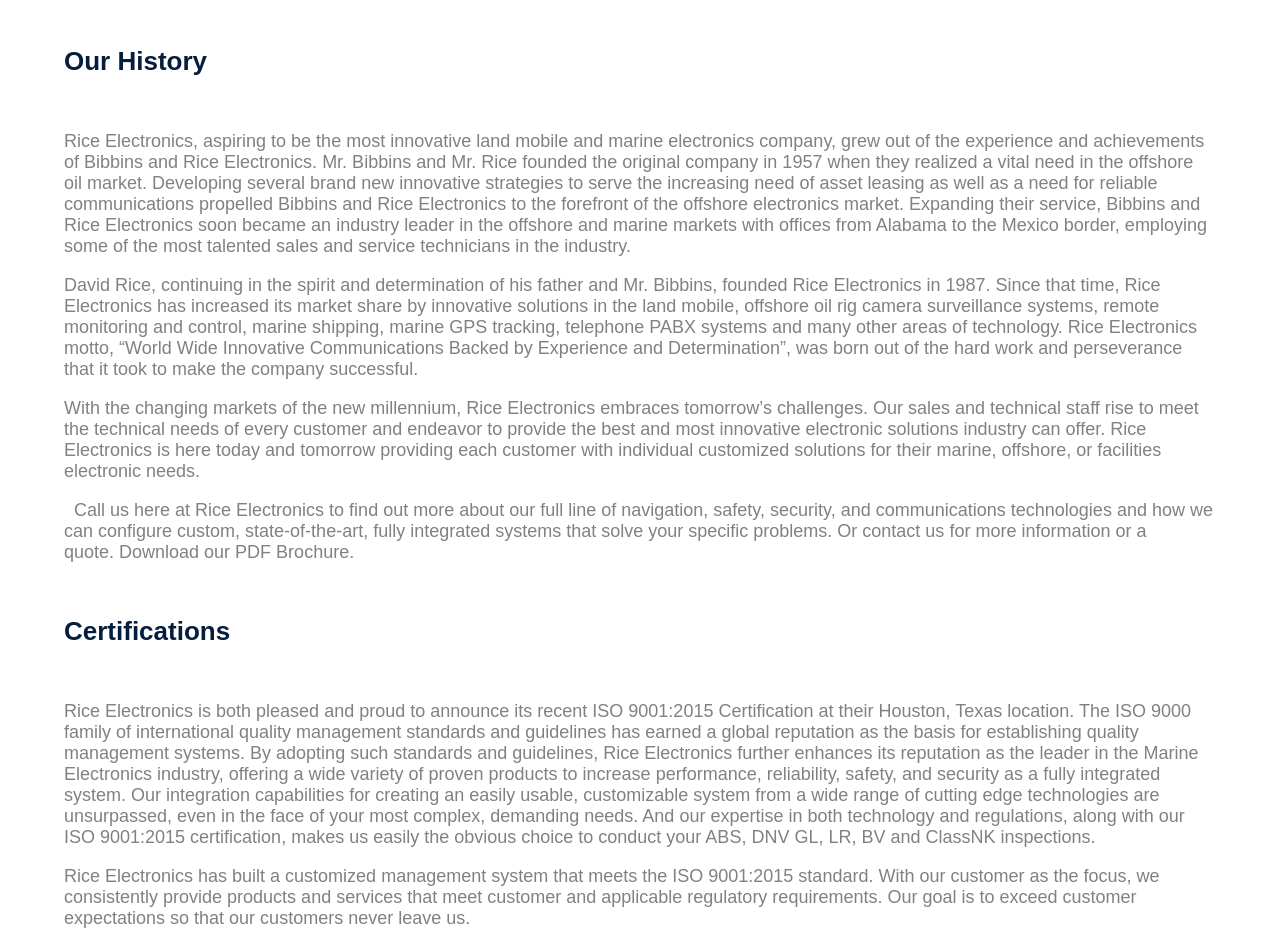
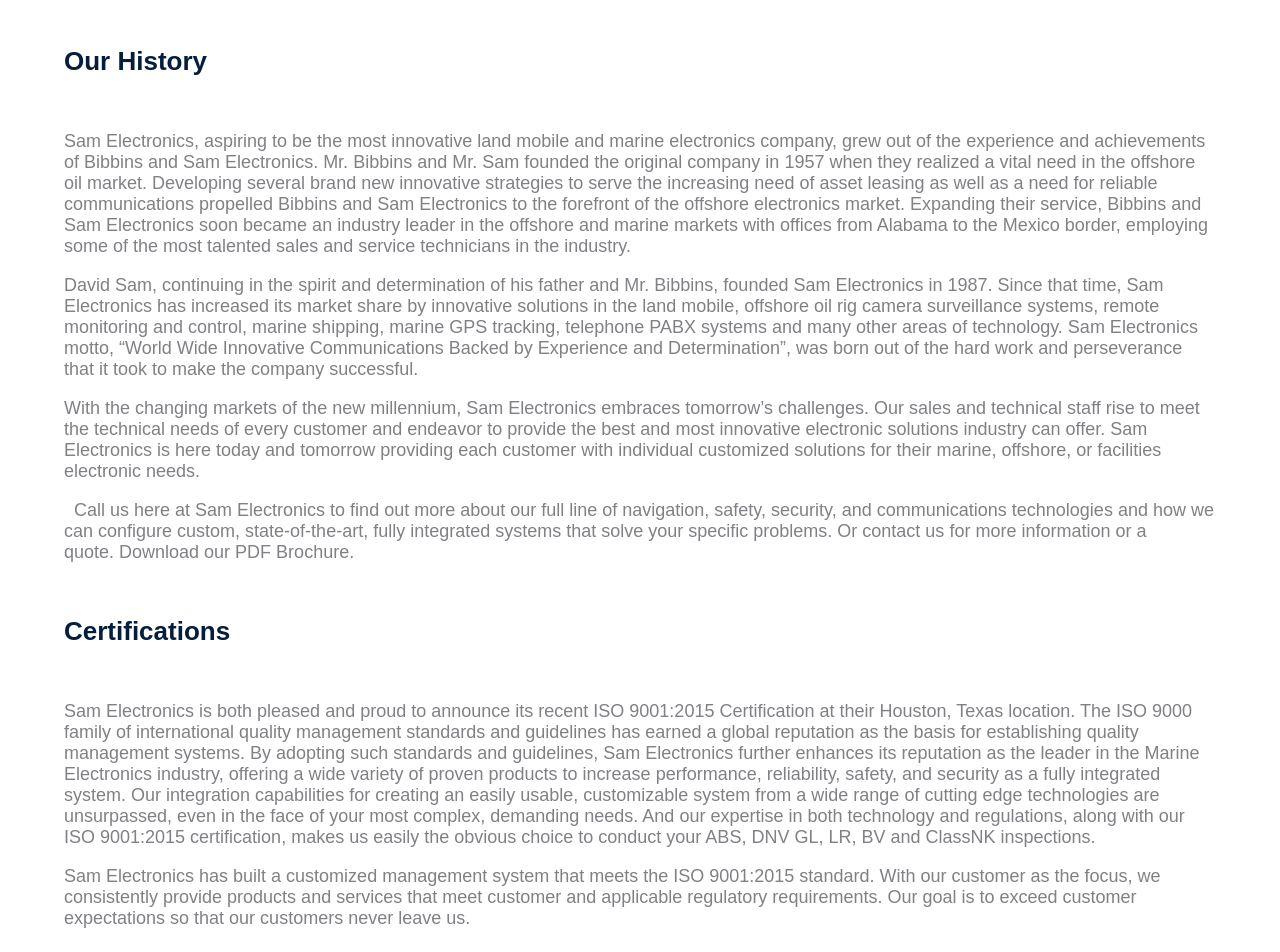
Before and after one commit to NAJIB-B/sam_electronics, a plain HTML site: page about.html in a window 1280 px wide. Shown: the part 260-1212 px from the top of the page. Drawn offline with Linux system fonts and the light colour scheme.

Commit message:
changed rice to sam in all pages

```diff
--- a/about.html
+++ b/about.html
@@ -28,37 +28,37 @@
 
 	<div class="body_text">
 
-		<p>Rice Electronics, aspiring to be the most innovative land mobile and marine electronics company, grew out of
+		<p>Sam Electronics, aspiring to be the most innovative land mobile and marine electronics company, grew out of
 			the
-			experience and achievements of Bibbins and Rice Electronics. Mr. Bibbins and Mr. Rice founded the original
+			experience and achievements of Bibbins and Sam Electronics. Mr. Bibbins and Mr. Sam founded the original
 			company in 1957 when they realized a vital need in the offshore oil market. Developing several brand new
 			innovative strategies to serve the increasing need of asset leasing as well as a need for reliable
-			communications propelled Bibbins and Rice Electronics to the forefront of the offshore electronics market.
-			Expanding their service, Bibbins and Rice Electronics soon became an industry leader in the offshore and
+			communications propelled Bibbins and Sam Electronics to the forefront of the offshore electronics market.
+			Expanding their service, Bibbins and Sam Electronics soon became an industry leader in the offshore and
 			marine
 			markets with offices from Alabama to the Mexico border, employing some of the most talented sales and
 			service
 			technicians in the industry.</p>
 
-		<p>David Rice, continuing in the spirit and determination of his father and Mr. Bibbins, founded Rice
+		<p>David Sam, continuing in the spirit and determination of his father and Mr. Bibbins, founded Sam
 			Electronics in
-			1987. Since that time, Rice Electronics has increased its market share by innovative solutions in the land
+			1987. Since that time, Sam Electronics has increased its market share by innovative solutions in the land
 			mobile, offshore oil rig camera surveillance systems, remote monitoring and control, marine shipping, marine
 			GPS
-			tracking, telephone PABX systems and many other areas of technology. Rice Electronics motto, “World Wide
+			tracking, telephone PABX systems and many other areas of technology. Sam Electronics motto, “World Wide
 			Innovative Communications Backed by Experience and Determination”, was born out of the hard work and
 			perseverance that it took to make the company successful.</p>
 
-		<p>With the changing markets of the new millennium, Rice Electronics embraces tomorrow’s challenges. Our sales
+		<p>With the changing markets of the new millennium, Sam Electronics embraces tomorrow’s challenges. Our sales
 			and
 			technical staff rise to meet the technical needs of every customer and endeavor to provide the best and most
-			innovative electronic solutions industry can offer. Rice Electronics is here today and tomorrow providing
+			innovative electronic solutions industry can offer. Sam Electronics is here today and tomorrow providing
 			each
 			customer with individual customized solutions for their marine, offshore, or facilities electronic needs.
 		</p>
 
 		<p>
-			Call us here at Rice Electronics to find out more about our full line of navigation, safety, security, and
+			Call us here at Sam Electronics to find out more about our full line of navigation, safety, security, and
 			communications technologies and how we can configure custom, state-of-the-art, fully integrated systems that
 			solve your specific problems. Or contact us for more information or a quote. Download our PDF Brochure.</p>
 	</div>
@@ -66,10 +66,10 @@
 	<h2 class="main_text">Certifications</h2>
 
 	<div class="body_text">
-		<p>Rice Electronics is both pleased and proud to announce its recent ISO 9001:2015 Certification at their
+		<p>Sam Electronics is both pleased and proud to announce its recent ISO 9001:2015 Certification at their
 			Houston, Texas location. The ISO 9000 family of international quality management standards and guidelines
 			has earned a global reputation as the basis for establishing quality management systems. By adopting such
-			standards and guidelines, Rice Electronics further enhances its reputation as the leader in the Marine
+			standards and guidelines, Sam Electronics further enhances its reputation as the leader in the Marine
 			Electronics industry, offering a wide variety of proven products to increase performance, reliability,
 			safety, and security as a fully integrated system. Our integration capabilities for creating an easily
 			usable, customizable system from a wide range of cutting edge technologies are unsurpassed, even in the face
@@ -78,7 +78,7 @@
 			ClassNK inspections.</p>
 
 		<p>
-			Rice Electronics has built a customized management system that meets the ISO 9001:2015 standard. With our
+			Sam Electronics has built a customized management system that meets the ISO 9001:2015 standard. With our
 			customer as the focus, we consistently provide products and services that meet customer and applicable
 			regulatory requirements. Our goal is to exceed customer expectations so that our customers never leave us.
 		</p>
```
Also changed, not shown: consulting.html (+5 -5 lines), index.html (+4 -4 lines), marine.html (+5 -5 lines), oilfield.html (+4 -4 lines).
